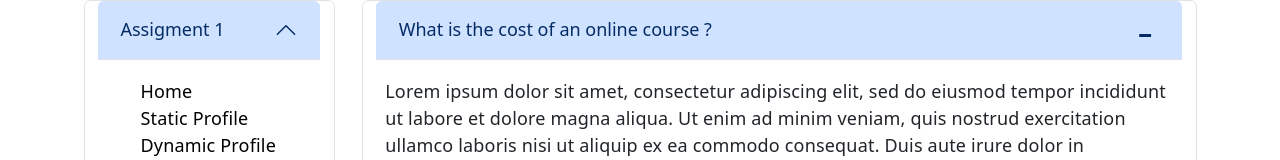
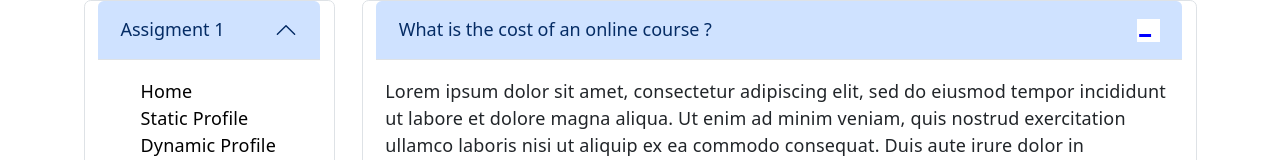
Before and after one commit to DevCodeYuvraj/React-Practice, a React app in the folder myapp/: page /Accordian in a window 1280 px wide. Shown: the top 160 px of the page. Built offline with nearby package versions, Linux system fonts and the light colour scheme; the HTML template or start-up script is replaced by a standard one.

Commit message:
A88710:45 PM145 C14545i10:45 PM

```diff
--- a/myapp/src/index.css
+++ b/myapp/src/index.css
@@ -300,4 +300,6 @@ font-size: small;
 /* When accordion is open */
 .custom-accordion .accordion-button:not(.collapsed)::after {
   content: "−";
+  color: blue;
+  background-color: white;
 }
```
